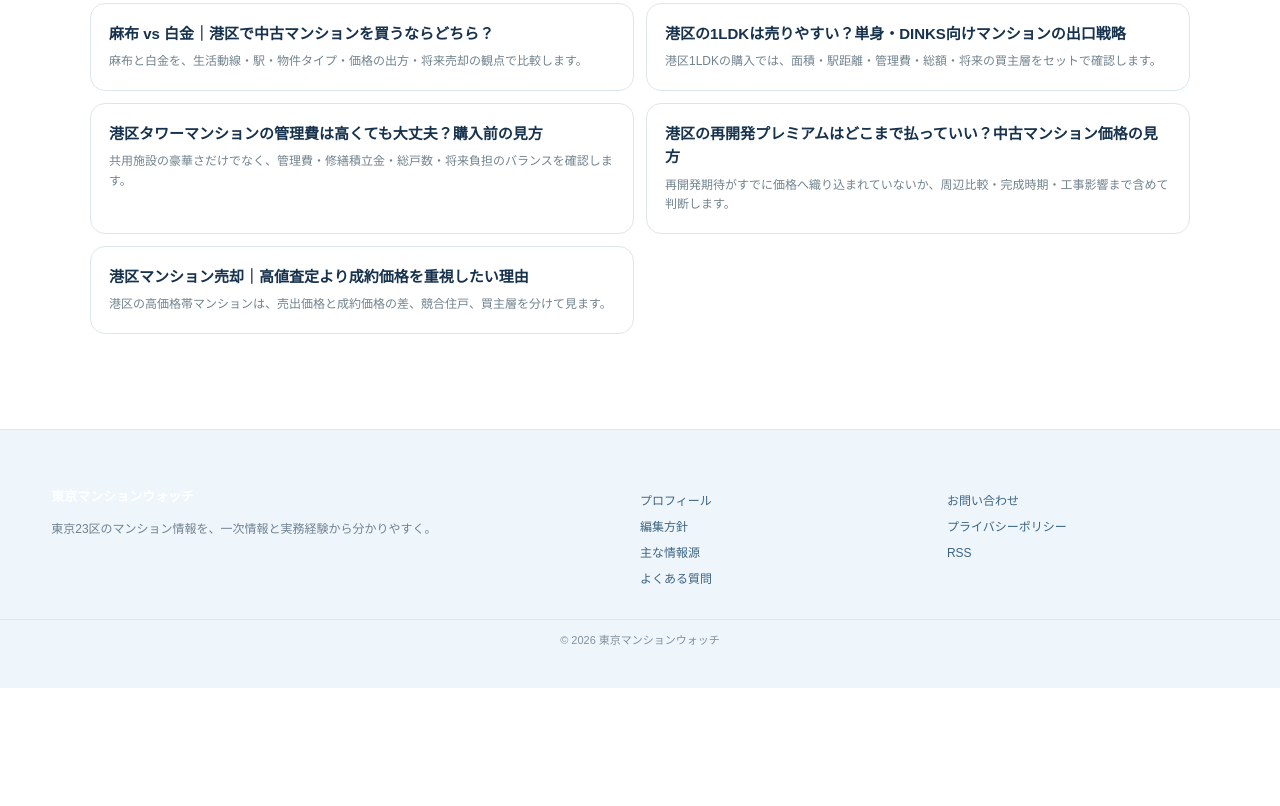
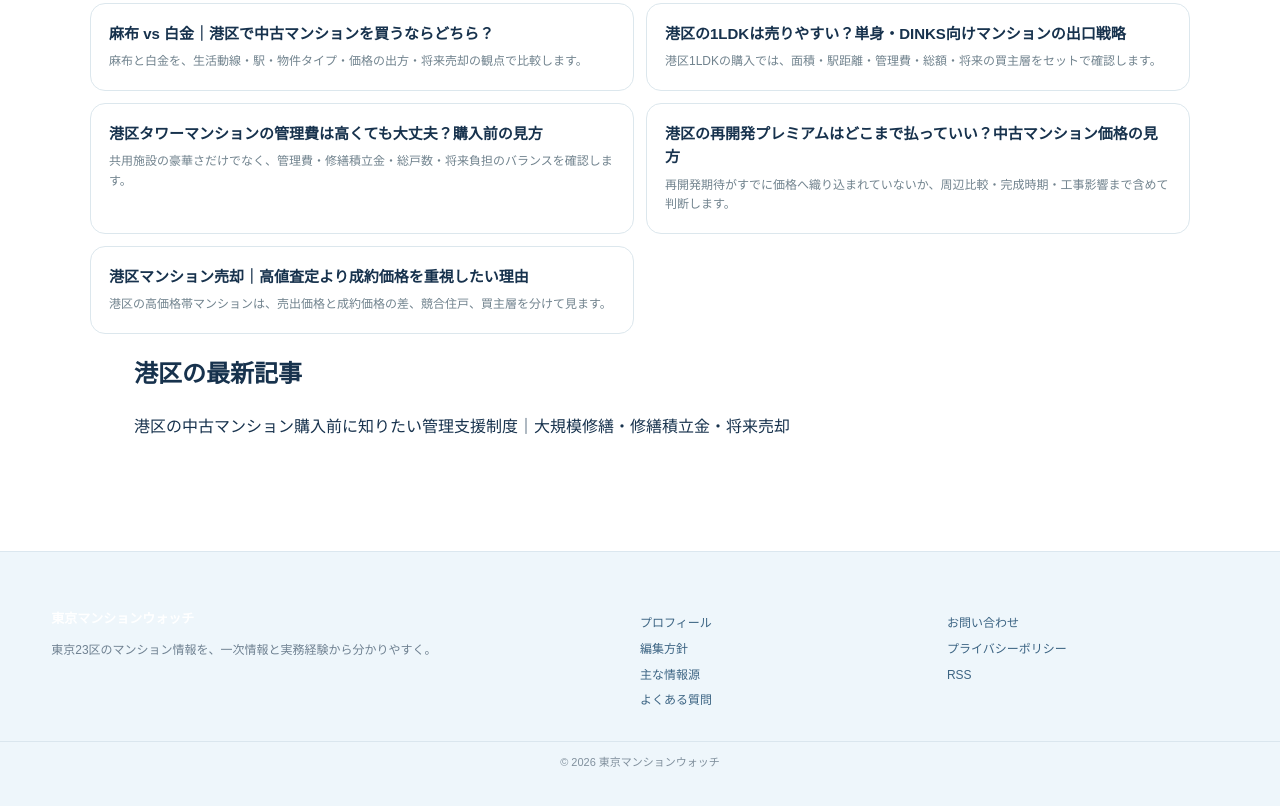
Before and after one commit to agent-insight/tokyo-mansion-watch, a plain HTML site: page area-minato.html in a window 1280 px wide. Shown: the part 1629-2435 px from the top of the page. Before the commit the page ends 2317 px from the top, so only its background shows below. Drawn offline with Linux system fonts and the light colour scheme.

Commit message:
Publish Minato condominium management support guide 2026-11-20

```diff
--- a/area-minato.html
+++ b/area-minato.html
@@ -67,6 +67,7 @@
 <a class="v45-area-article-card" href="article.html?id=minato-sell-guide"><strong>港区マンション売却｜高値査定より成約価格を重視したい理由</strong><span>港区の高価格帯マンションは、売出価格と成約価格の差、競合住戸、買主層を分けて見ます。</span></a>
 </div>
 </section>
+<section class="container"><h2>港区の最新記事</h2><p><a href="article.html?id=minato-condo-management-support-repair-2026">港区の中古マンション購入前に知りたい管理支援制度｜大規模修繕・修繕積立金・将来売却</a></p></section>
 </main>
 <footer class="global-footer">
   <div class="container footer-grid-v18">
```
